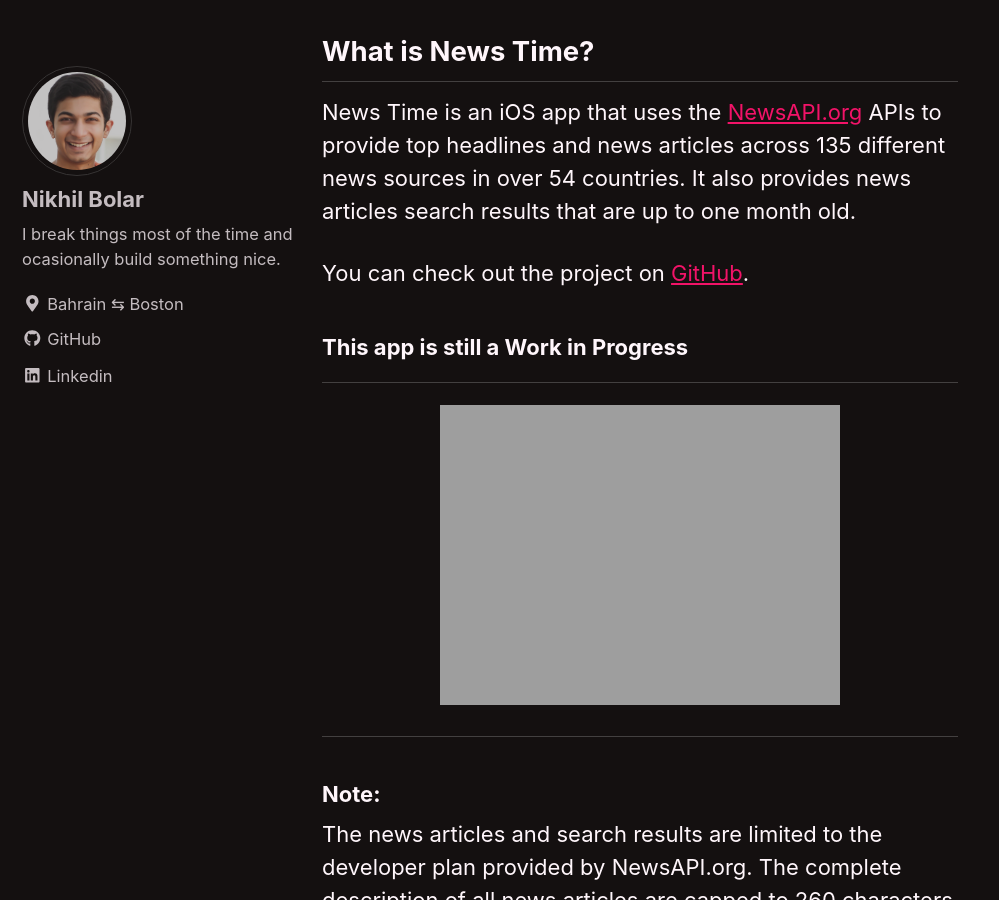
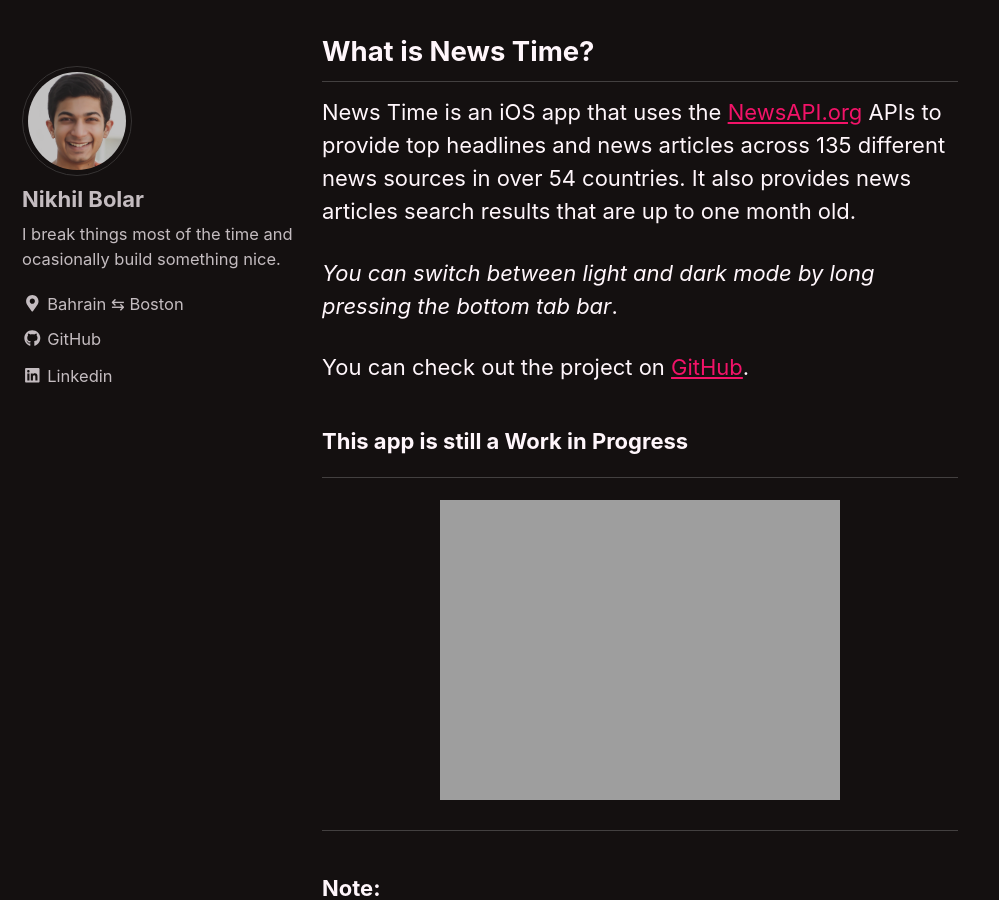
Before and after one commit to nbolar/nbolar.github.io, a Jekyll site: the page built from _posts/2019-06-01-newstime.md, in a window 1280 px wide and 900 px high, scrolled down 457 px. Shown: the whole window, without its empty margins (0-999 px from the left). Built offline with Jekyll 4.4.1, drawn with Linux system fonts in a browser that asks for light colours; cached includes are drawn as plain includes.

Commit message:
Update 2019-06-01-newstime.md

```diff
--- a/_posts/2019-06-01-newstime.md
+++ b/_posts/2019-06-01-newstime.md
@@ -10,6 +10,8 @@
 ## What is News Time?
 News Time is an iOS app that uses the [NewsAPI.org](https://newsapi.org) APIs to provide top headlines and news articles across 135 different news sources in over 54 countries. It also provides news articles search results that are up to one month old.
 
+_You can switch between light and dark mode by long pressing the bottom tab bar_.
+
 You can check out the project on [GitHub](https://github.com/nbolar/news-time).
 
 ### This app is still a Work in Progress
```
